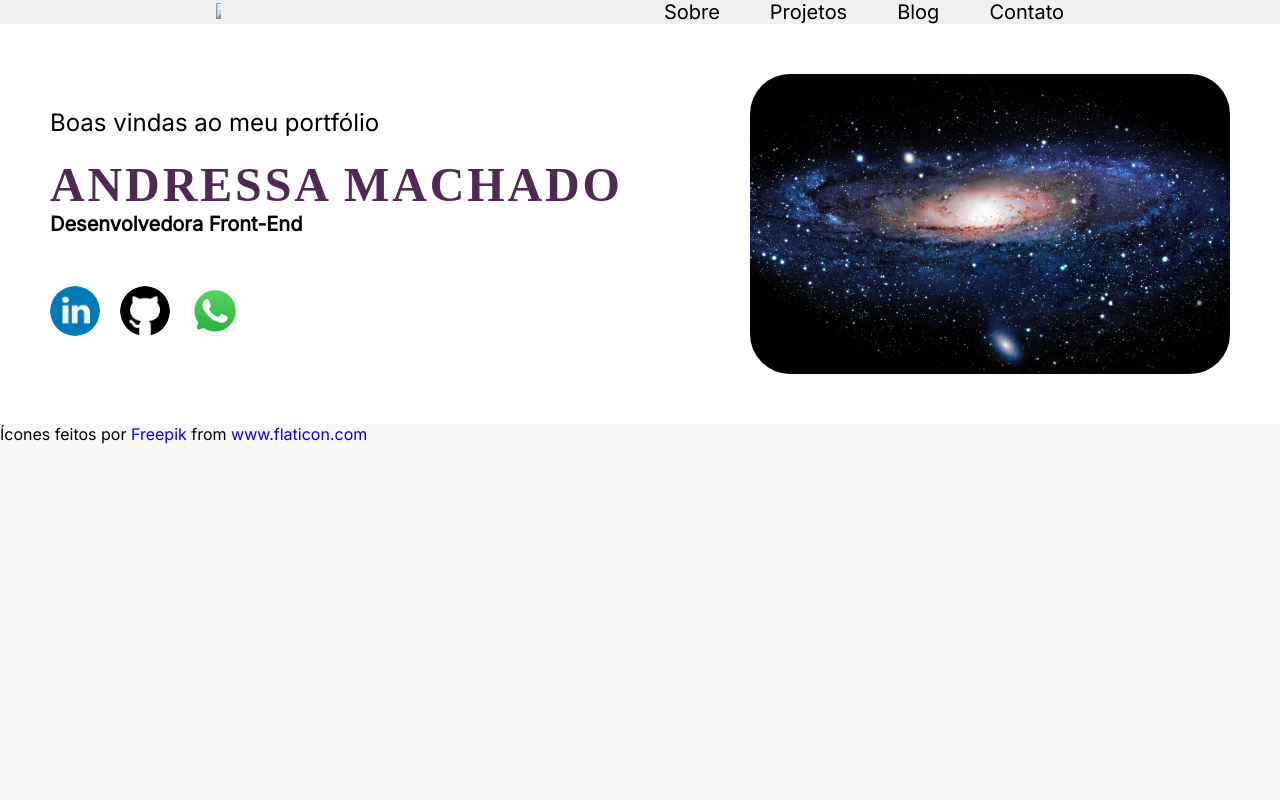
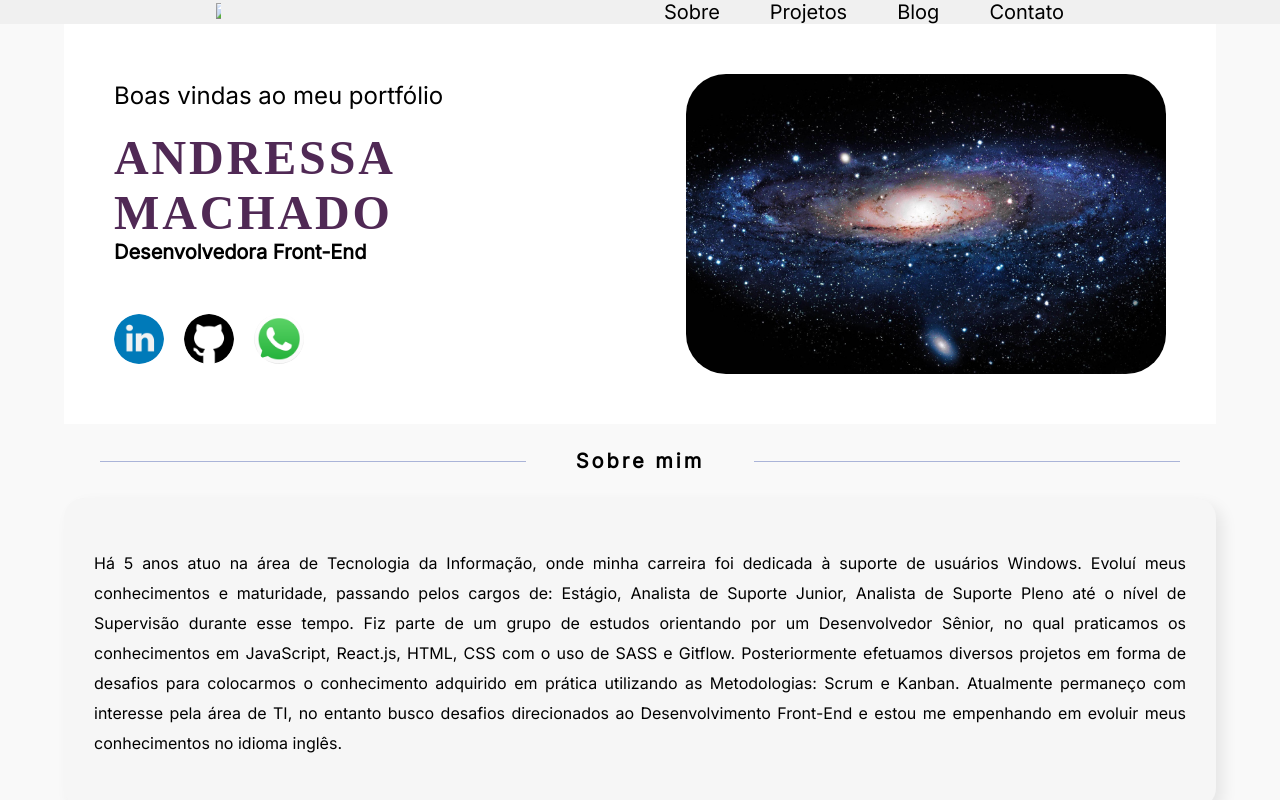
Before and after one commit to andressalmachado/portfolio, a Next.js app: page / in a window 1280 px wide. Shown: the top 800 px of the page. Built offline with nearby package versions, Linux system fonts and the light colour scheme; a web font is replaced by a local one.

Commit message:
Inserindo e estilizando o 'Sobre' do projeto

```diff
--- a/config.json
+++ b/config.json
@@ -4,5 +4,5 @@
     "github": "andressalmachado",
     "linkedin": "https://www.linkedin.com/in/andressa-machado-3979b579/",
     "whatsapp": "11982454222",
-    "about": "28 anos, blablabla"
+    "about": "Há 5 anos atuo na área de Tecnologia da Informação, onde minha carreira foi dedicada à suporte de usuários Windows. Evoluí meus conhecimentos e maturidade, passando pelos cargos de: Estágio, Analista de Suporte Junior, Analista de Suporte Pleno até o nível de Supervisão durante esse tempo.    Fiz parte de um grupo de estudos orientando por um Desenvolvedor Sênior, no qual praticamos os conhecimentos em JavaScript, React.js, HTML, CSS com o uso de SASS e Gitflow.    Posteriormente efetuamos diversos projetos em forma de desafios para colocarmos o conhecimento adquirido em prática utilizando as Metodologias: Scrum e Kanban.    Atualmente permaneço com interesse pela área de TI, no entanto busco desafios direcionados ao Desenvolvimento Front-End e estou me empenhando em evoluir meus conhecimentos no idioma inglês."
 }
--- a/pages/index.js
+++ b/pages/index.js
@@ -1,11 +1,18 @@
 import Banner from "../src/components/Banner";
 import Menu from "../src/components/Menu";
+import Separador from "../src/components/Separador";
+import Sobre from "../src/components/Sobre";
 
 function HomePage() {
   return (
     <>
       <Menu />
       <Banner />
+      <Separador text="Sobre mim" />
+      <Sobre />
+      <Separador text="Projetos" />
+      <Separador text="Conhecimento e experiência" />
+
       <div>
         Ícones feitos por{" "}
         <a href="https://www.freepik.com" title="Freepik">
--- a/src/components/Banner/index.js
+++ b/src/components/Banner/index.js
@@ -4,8 +4,9 @@ import config from "/config.json";
 
 const StyledBanner = styled.header`
   padding: 50px;
-  background-color: #ffffff;
-
+  background-color: #fff;
+  max-width: 90%;
+  margin: 0 auto;
   display: flex;
   justify-content: space-between;
   align-items: center;
--- /dev/null
+++ b/src/components/Separador/index.js
@@ -0,0 +1,27 @@
+import styled from "styled-components";
+
+const StyledSeparador = styled.fieldset`
+  border: none;
+  border-top: 1px solid #aab4d8;
+  display: block;
+  text-align: center;
+  color: #000;
+  letter-spacing: 3px;
+  font-weight: 600;
+  margin: 0 100px;
+
+  legend {
+    padding: 25px 50px;
+    font-size: 20px;
+  }
+`;
+
+const Separador = (props) => {
+  return (
+    <StyledSeparador>
+      <legend>{props.text}</legend>
+    </StyledSeparador>
+  );
+};
+
+export default Separador;
--- /dev/null
+++ b/src/components/Sobre/index.js
@@ -0,0 +1,24 @@
+import styled from "styled-components";
+import config from "/config.json";
+
+const StyledSobre = styled.section`
+  background-color: #f6f6f6;
+  max-width: 90%;
+  margin: 0 auto;
+  box-shadow: 7px 7px 15px rgba(0, 0, 0, 0.08);
+  border-radius: 20px;
+  padding: 50px 30px;
+  text-align: justify;
+  p {
+    line-height: 30px;
+  }
+`;
+function Sobre() {
+  return (
+    <StyledSobre>
+      <p>{config.about}</p>
+    </StyledSobre>
+  );
+}
+
+export default Sobre;
```
Also changed, not shown: 1 other file (tests, documents, lock files or other folders).
